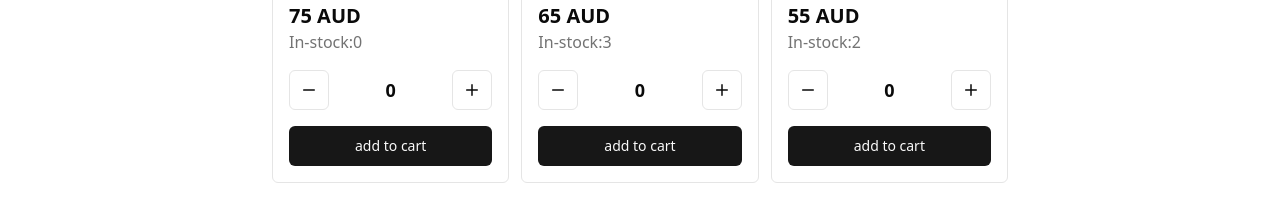
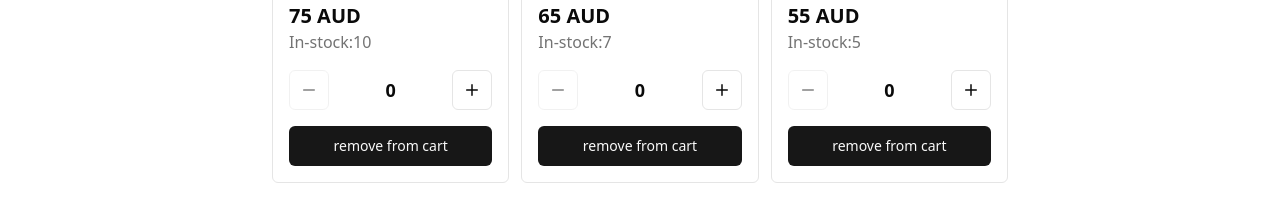
Before and after one commit to GarryAma/react-redux-practice, a React (Vite) app: page / in a window 1280 px wide. Shown: the part 574-790 px from the top of the page. Built offline with nearby package versions, Linux system fonts and the light colour scheme.

Commit message:
toggle remove to cart and add functionality to + & - button(quantity)

```diff
--- a/src/App.jsx
+++ b/src/App.jsx
@@ -10,21 +10,21 @@ function App() {
       image: "https://m.media-amazon.com/images/I/51ulmT3YUZL._AC_UY1000_.jpg",
       name: "blue t-shirt",
       price: 75,
-      stock: 0,
+      stock: 10,
     },
     {
       image:
         "https://encrypted-tbn0.gstatic.com/shopping?q=tbn:ANd9GcSpiqlPwMHWran3BK5ddkXf1JgPTKAJ-vP-K2Hp6vdk97krJjOXMgP7pn3C4j79b8yrhwqW9FPqaJBlCSB5q7QSba2JIPB1lme6DWrfWSp4v1UwChJdC1mpIg&usqp=CAE",
       name: "gray t-shirt",
       price: 65,
-      stock: 3,
+      stock: 7,
     },
     {
       image:
         "https://prd-static.sf-cdn.com/resources/images/store/2015/global/1140x1140/ANZ/Photo-Gifts/tshirts-kids-white-donut-1140x1140.jpg",
       name: "white donuts t-shirt",
       price: 55,
-      stock: 2,
+      stock: 5,
     },
   ];
   const arrayOfJsx = data.map((singleData) => (
--- a/src/components/ProductCard.jsx
+++ b/src/components/ProductCard.jsx
@@ -1,8 +1,23 @@
-import React from "react";
+import React, { useState } from "react";
 import { Button } from "./ui/button";
 import { IoIosAdd, IoIosRemove } from "react-icons/io";
+import { TestButton } from "./TestButton";
 
 export const ProductCard = ({ image, name, price, stock }) => {
+  const [quantity, setQuantity] = useState(0);
+  const [message, setMessage] = useState("add to cart");
+  const [isAdded, setIsAdded] = useState(true);
+
+  const increaseQuantity = () => {
+    if (quantity < stock) setQuantity((prev) => prev + 1);
+    return;
+  };
+
+  const decreaseQuantity = () => {
+    if (quantity > 0) setQuantity((prev) => prev - 1);
+    return;
+  };
+
   return (
     <div className="p-4 border rounded-md md:max-w-96 flex flex-col gap-4">
       <div className="aspect-square w-full overflow-hidden rounded-md">
@@ -18,18 +33,33 @@ export const ProductCard = ({ image, name, price, stock }) => {
       <div className="flex flex-col gap-4">
         {/* button quantity */}
         <div className="flex justify-between items-center">
-          <Button size="icon" variant="outline">
+          <Button
+            disabled={quantity <= 0}
+            onClick={decreaseQuantity}
+            size="icon"
+            variant="outline"
+          >
             <IoIosRemove className="h-6 w-6" />
           </Button>
-          <p className="font-bold text-lg">0</p>
-          <Button size="icon" variant="outline">
+          <p className="font-bold text-lg">{quantity}</p>
+          <Button
+            disabled={quantity >= stock}
+            onClick={increaseQuantity}
+            size="icon"
+            variant="outline"
+          >
             <IoIosAdd className="h-6 w-6" />
           </Button>
         </div>
 
         {/* button ad to cart */}
         <div>
-          <Button className="w-full">add to cart</Button>
+          <Button
+            onClick={() => setIsAdded((prev) => !prev)}
+            className="w-full"
+          >
+            {isAdded === true ? "remove from cart" : "add to cart"}
+          </Button>
         </div>
       </div>
     </div>
--- /dev/null
+++ b/src/components/TestButton.jsx
@@ -0,0 +1,9 @@
+import React from "react";
+
+export const TestButton = ({ onClick }) => {
+  return (
+    <button onClick={onClick} className="border p-4">
+      haha
+    </button>
+  );
+};
```
